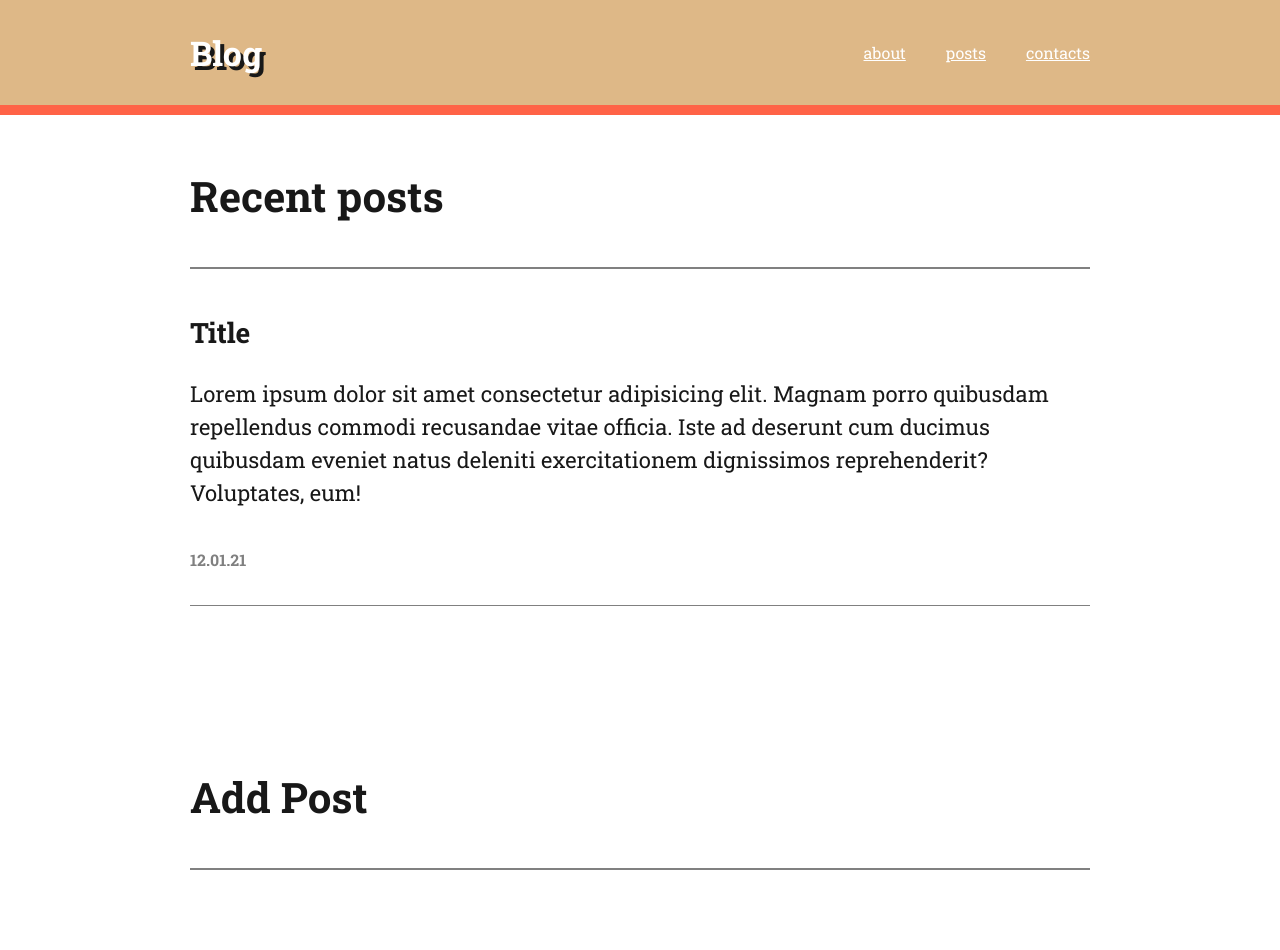
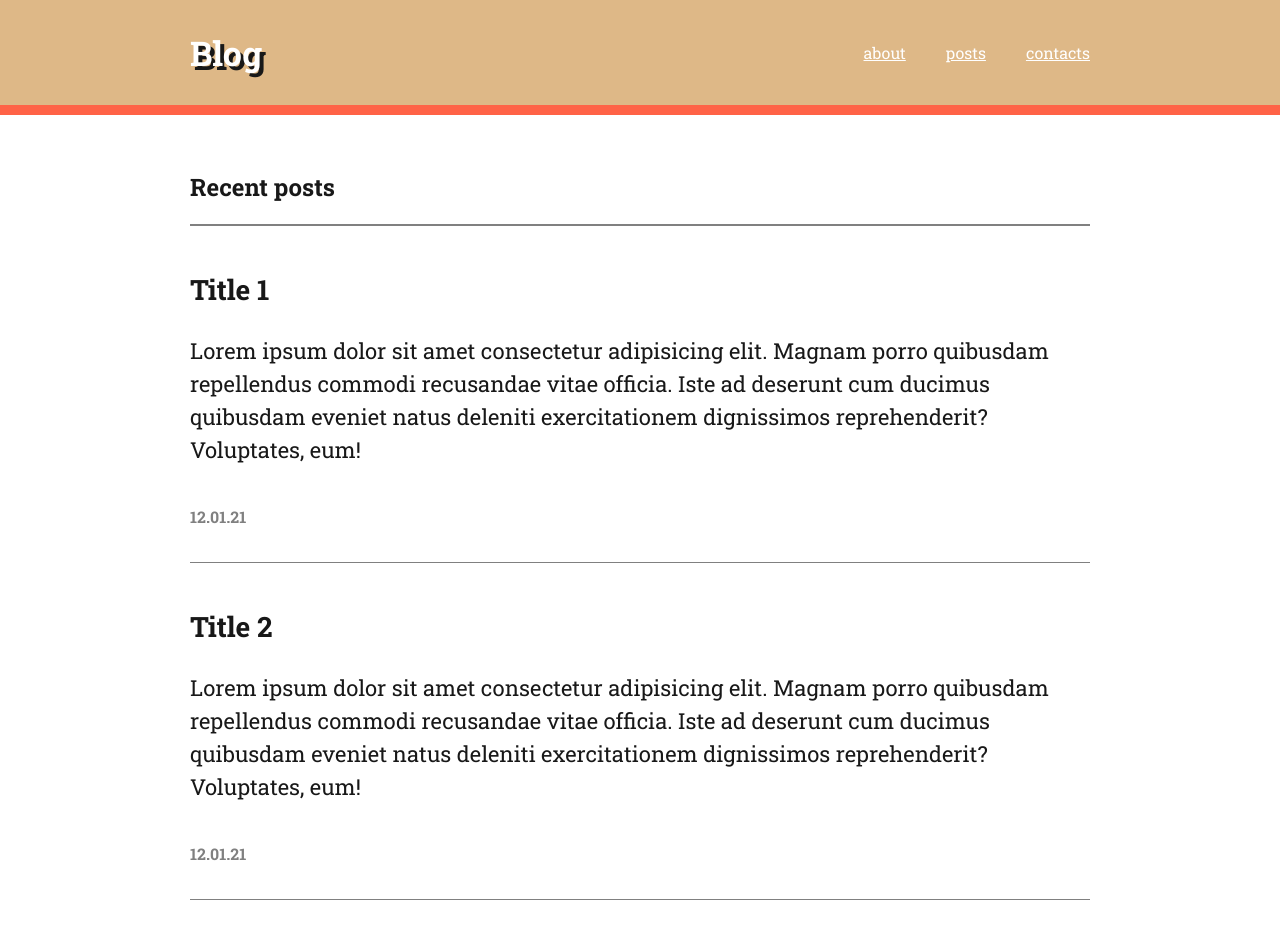
Before and after one commit to papatomatoe/blog_spa, a React app: page / in a window 1280 px wide. Shown: the top 950 px of the page. Built offline with nearby package versions, Linux system fonts and the light colour scheme.

Commit message:
add new components

```diff
--- a/public/styles/main.css
+++ b/public/styles/main.css
@@ -162,7 +162,7 @@ ol {
 	padding: 30px 20px 20px;
 }
 
-.posts__heading {
+.section__heading {
 	padding-bottom: 25px;
 	border-bottom: 2px solid #808080;
 }
@@ -219,11 +219,6 @@ ol {
 .add-post {
 	padding-top: 25px;
 	position: relative;
-}
-
-.add-post__title {
-	padding-bottom: 25px;
-	border-bottom: 2px solid #808080;
 }
 
 .add-post__form {
--- a/src/App.jsx
+++ b/src/App.jsx
@@ -3,33 +3,20 @@ import Footer from "./components/Footer";
 
 import Header from "./components/Header";
 import Main from "./components/Main";
+import PostList from "./components/PostList";
+import Section from "./components/Section";
 
 const App = () => {
 	return (
 		<>
 			<Header />
 			<Main title="Posts page">
-				<section className="posts">
-					<h2 className="posts__heading">Recent posts</h2>
+				<Section className="posts" title="Recent posts">
 					{/* <p className="posts__loader">Loading...</p> */}
 					{/* <p className="posts__error">Something went wrong...</p> */}
-					<ul className="posts__list">
-						<li className="posts__item">
-							<h3 className="posts__title">Title</h3>
-							<p className="posts__content">
-								Lorem ipsum dolor sit amet consectetur adipisicing elit. Magnam
-								porro quibusdam repellendus commodi recusandae vitae officia.
-								Iste ad deserunt cum ducimus quibusdam eveniet natus deleniti
-								exercitationem dignissimos reprehenderit? Voluptates, eum!
-							</p>
-							<time className="posts__date" dateTime="12.01.21">
-								12.01.21
-							</time>
-						</li>
-					</ul>
-				</section>
-				<section className="add-post">
-					<h2 className="add-post__title">Add Post</h2>
+					<PostList />
+				</Section>
+				<Section className="add-post" title="Add Post">
 					<form className="add-post__form">
 						<label className="add-post__field">
 							<span className="add-post__label">Post Title: </span>
@@ -56,7 +43,7 @@ const App = () => {
     <p>Something went wrong...</p>
     <p>Please, try again later.</p>
   </div> */}
-				</section>
+				</Section>
 			</Main>
 			<Footer />
 		</>
--- a/src/components/Header/Header.jsx
+++ b/src/components/Header/Header.jsx
@@ -1,5 +1,12 @@
 import React from "react";
 import MenuItem from "../MenuItem";
+
+const MENU_LINKS = [
+	{ id: "1", title: "about", link: "/about" },
+	{ id: "2", title: "posts", link: "posts" },
+	{ id: "3", title: "contacts", link: "contacts" },
+];
+
 const Header = () => {
 	return (
 		<header className="header">
@@ -9,9 +16,9 @@ const Header = () => {
 				</a>
 				<button className="header__button" aria-label="open menu" />
 				<ul className="header__menu">
-					<MenuItem title="about" link="/about" />
-					<MenuItem title="posts" link="/posts" />
-					<MenuItem title="contacts" link="/contacts" />
+					{MENU_LINKS.map(({ id, link, title }) => (
+						<MenuItem key={id} title={title} link={link} />
+					))}
 				</ul>
 			</nav>
 		</header>
--- /dev/null
+++ b/src/components/PostList/PostList.jsx
@@ -0,0 +1,43 @@
+import React from "react";
+
+const POSTS = [
+	{
+		id: "1",
+		title: "Title 1",
+		content:
+			"Lorem ipsum dolor sit amet consectetur adipisicing elit. Magnam porro quibusdam repellendus commodi recusandae vitae officia. Iste ad deserunt cum ducimus quibusdam eveniet natus deleniti exercitationem dignissimos reprehenderit? Voluptates, eum!",
+		date: "12.01.21",
+	},
+	{
+		id: "2",
+		title: "Title 2",
+		content:
+			"Lorem ipsum dolor sit amet consectetur adipisicing elit. Magnam porro quibusdam repellendus commodi recusandae vitae officia. Iste ad deserunt cum ducimus quibusdam eveniet natus deleniti exercitationem dignissimos reprehenderit? Voluptates, eum!",
+		date: "12.01.21",
+	},
+	{
+		id: "3",
+		title: "Title 3",
+		content:
+			"Lorem ipsum dolor sit amet consectetur adipisicing elit. Magnam porro quibusdam repellendus commodi recusandae vitae officia. Iste ad deserunt cum ducimus quibusdam eveniet natus deleniti exercitationem dignissimos reprehenderit? Voluptates, eum!",
+		date: "12.01.21",
+	},
+];
+
+const PostList = () => {
+	return (
+		<ul className="posts__list">
+			{POSTS.map(({ id, title, content, date }) => (
+				<li key={id} className="posts__item">
+					<h3 className="posts__title">{title}</h3>
+					<p className="posts__content">{content}</p>
+					<time className="posts__date" dateTime={date}>
+						{date}
+					</time>
+				</li>
+			))}
+		</ul>
+	);
+};
+
+export default PostList;
--- /dev/null
+++ b/src/components/PostList/index.js
@@ -0,0 +1,2 @@
+import PostList from "./PostList";
+export default PostList;
--- /dev/null
+++ b/src/components/Section/Section.jsx
@@ -0,0 +1,12 @@
+import React from "react";
+
+const Section = (props) => {
+	return (
+		<section className={props.className}>
+			<h2 className="section__heading">{props.title}</h2>
+			{props.children}
+		</section>
+	);
+};
+
+export default Section;
--- /dev/null
+++ b/src/components/Section/index.js
@@ -0,0 +1,2 @@
+import Section from "./Section";
+export default Section;
--- a/src/index.js
+++ b/src/index.js
@@ -2,5 +2,4 @@ import React from "react";
 import ReactDom from "react-dom";
 
 import App from "./App";
-
 ReactDom.render(<App />, document.getElementById("root"));
```
